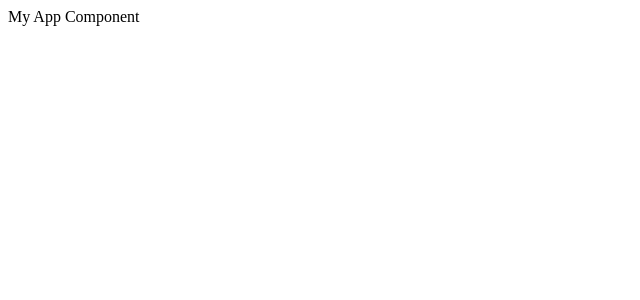
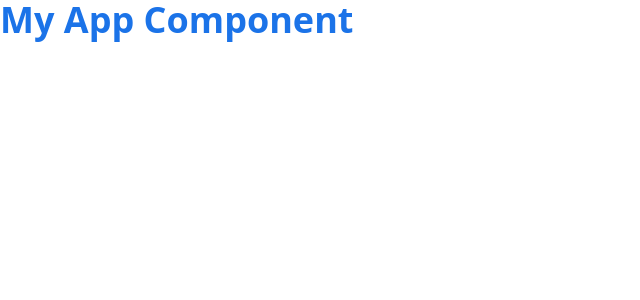
Before and after one commit to T0nete/music_podcast, a React app: page / in a window 1280 px wide. Shown: the top 300 px of the page, without its empty margins (0-640 px from the left). Built offline with nearby package versions, Linux system fonts and the light colour scheme.

Commit message:
tailwindcss set up

```diff
--- /dev/null
+++ b/postcss.config.cjs
@@ -0,0 +1,6 @@
+const tailwindcss = require('tailwindcss');
+const autoprefixer = require('autoprefixer');
+
+module.exports = {
+    plugins: [tailwindcss('./tailwind.config.cjs'), autoprefixer],
+};
--- a/src/App.js
+++ b/src/App.js
@@ -1,11 +1,10 @@
 import React from 'react';
-class App extends React.Component {
- render() {
+import './app.css';
+
+function App () {
   return(
-   <div>
-    My App Component
-   </div>
-  );
+   <h1 className='text-primary text-4xl font-bold'> My App Component</h1>
+  )
  }
-}
+
 export default App
--- /dev/null
+++ b/src/app.css
@@ -0,0 +1,3 @@
+@tailwind base;
+@tailwind components;
+@tailwind utilities;
--- /dev/null
+++ b/tailwind.config.cjs
@@ -0,0 +1,11 @@
+module.exports = {
+    content: ['./src/**/*.{js,jsx}', './public/index.html'],
+    theme: {
+        extend: {
+            colors: {
+                primary: '#1B73E8',
+            },
+        },
+    },
+    plugins: [],
+};
--- a/webpack.config.js
+++ b/webpack.config.js
@@ -9,7 +9,8 @@ module.exports = {
       publicPath: '/',
    },
    devServer: {
-      historyApiFallback: true
+      historyApiFallback: true,
+      open: true,
    },
    module: {
       rules: [
@@ -20,8 +21,12 @@ module.exports = {
          {
             test: /\.(png|j?g|svg|gif)?$/,
             use: 'file-loader'
-         }
-]
+         },
+         {
+            test: /\.css$/i,
+            use: ['style-loader', 'css-loader', 'postcss-loader'],
+          },
+      ]
    },
    plugins: [
       new HtmlWebPackPlugin({
```
Also changed, not shown: package.json (+8 -2 lines), 1 other file (tests, documents, lock files or other folders).
